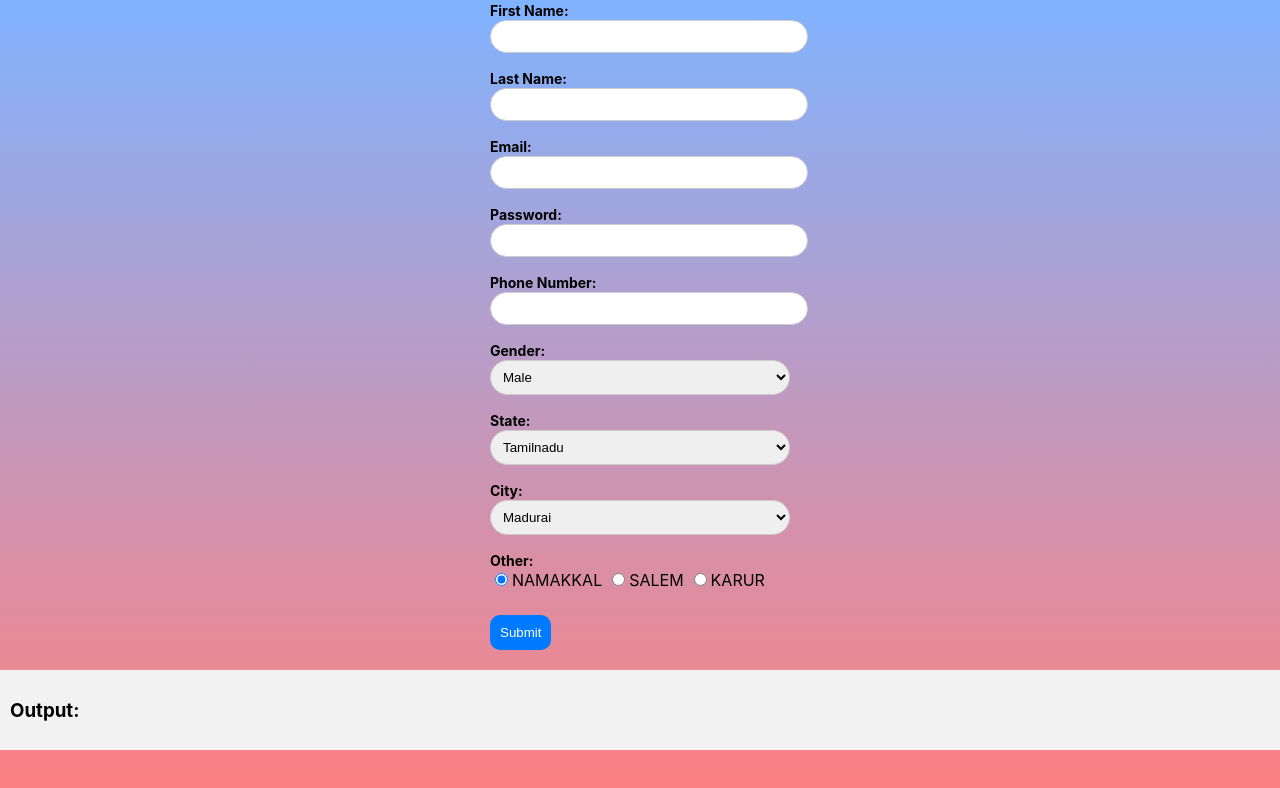
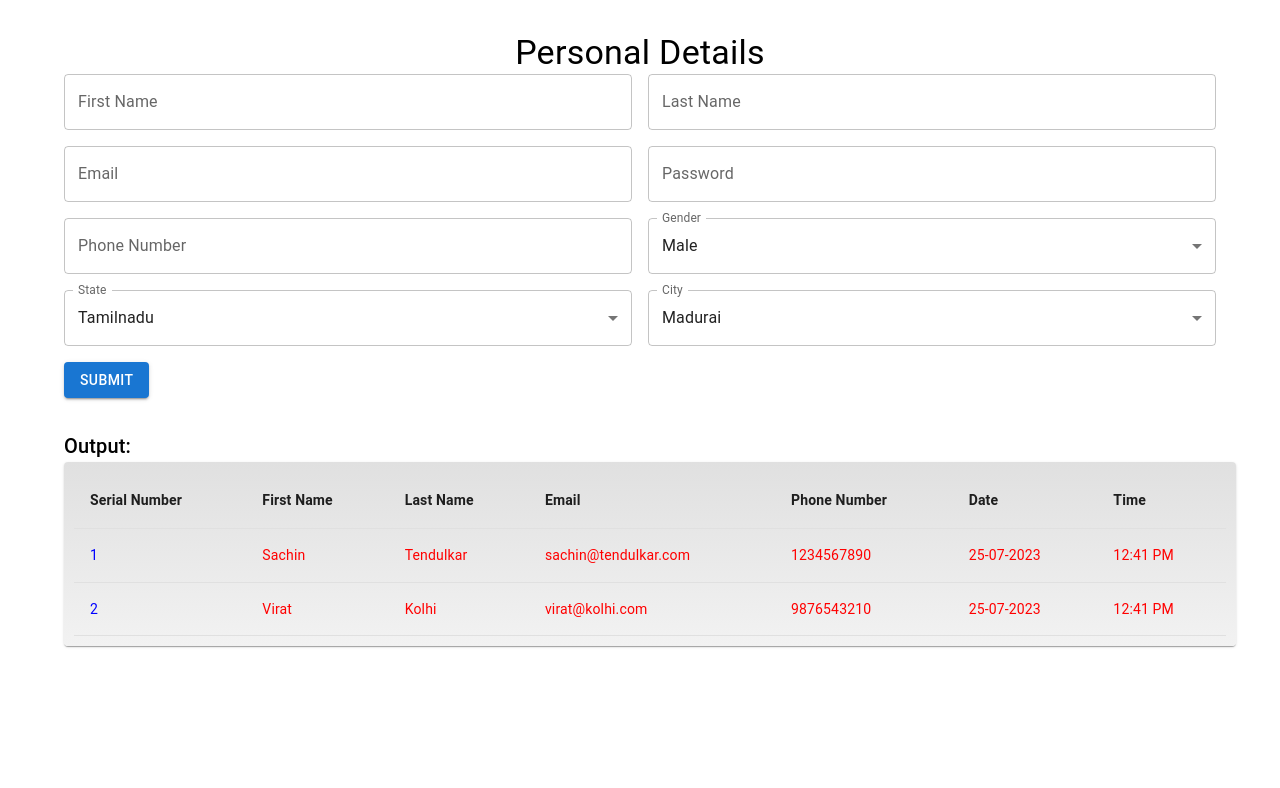
Before and after one commit to Boopalyash/reactjs, a React (Create React App) app: page / in a window 1280 px wide. Shown: the top 788 px of the page. Built offline with nearby package versions, Linux system fonts and the light colour scheme.

Commit message:
updated as table using map

```diff
--- a/package.json
+++ b/package.json
@@ -10,7 +10,9 @@
     "@testing-library/react": "^13.4.0",
     "@testing-library/user-event": "^13.5.0",
     "react": "^18.2.0",
+    "react-bootstrap": "^2.8.0",
     "react-dom": "^18.2.0",
+    "react-moment": "^1.1.3",
     "react-scripts": "5.0.1",
     "web-vitals": "^2.1.4"
   },
--- a/src/EventHandlingInput.js
+++ b/src/EventHandlingInput.js
@@ -1,4 +1,24 @@
 import React, { useState, useEffect } from "react";
+import {
+  Container,
+  Grid,
+  TextField,
+  FormControl,
+  InputLabel,
+  Select,
+  MenuItem,
+  Button,
+  Box,
+  Typography,
+  TableContainer,
+  Table,
+  TableHead,
+  TableBody,
+  TableRow,
+  TableCell,
+  Paper,
+} from "@mui/material";
+import moment from "moment";
 
 const EventHandlingInput = () => {
   const [firstName, setFirstName] = useState("");
@@ -8,10 +28,30 @@ const EventHandlingInput = () => {
   const [phoneNumber, setPhoneNumber] = useState("");
   const [gender, setGender] = useState("male");
   const [state, setState] = useState("tamilnadu");
-  const [city, setCity] = useState("namakkal");
-  const [consoleOutput, setConsoleOutput] = useState([]);
+  const [city, setCity] = useState("madurai");
   const [cityOptions, setCityOptions] = useState([]);
   const [errors, setErrors] = useState({});
+  const [serialNumber, setSerialNumber] = useState(0);
+  const [consoleOutput, setConsoleOutput] = useState([
+    {
+      serialNumber: 1,
+      firstName: "Sachin",
+      lastName: "Tendulkar",
+      email: "sachin@tendulkar.com",
+      phoneNumber: "1234567890",
+      time: moment().format("h:mm A"),
+      date: moment().format("DD-MM-YYYY"),
+    },
+    {
+      serialNumber: 2,
+      firstName: "Virat",
+      lastName: "Kolhi",
+      email: "virat@kolhi.com",
+      phoneNumber: "9876543210",
+      time: moment().format("h:mm A"),
+      date: moment().format("DD-MM-YYYY"),
+    },
+  ]);
 
   const handleChange = (event) => {
     const { name, value } = event.target;
@@ -39,18 +79,18 @@ const EventHandlingInput = () => {
     event.preventDefault();
     const isValid = validateForm();
     if (isValid) {
-      setConsoleOutput([
-        JSON.stringify({
+      const userData = {
+        serialNumber: serialNumber + 3,
         firstName,
         lastName,
         email,
         password,
         phoneNumber,
-          gender,
-          state,
-          city,
-        }),
-      ]);
+        time: moment().format("h:mm A"),
+        date: moment().format("DD-MM-YYYY"),
+      };
+      setConsoleOutput((prevOutput) => [...prevOutput, userData]);
+      setSerialNumber((prevSerialNumber) => prevSerialNumber + 1);
     }
   };
 
@@ -59,9 +99,8 @@ const EventHandlingInput = () => {
     const errors = {};
 
     // Validate First Name
-
-    if (!firstName.trim()) {
-      errors.firstName = "First Name is required ";
+    if (!firstName.length) {
+      errors.firstName = "First Name is required";
       isValid = false;
     } else if (firstName.length < 5) {
       errors.firstName = "Minimum 5 characters required";
@@ -84,11 +123,20 @@ const EventHandlingInput = () => {
     }
 
     // Validate Password
+    const hasUppercase = /[A-Z]/.test(password);
+    const hasLowercase = /[a-z]/.test(password);
+    const hasSymbol = /[!@#$%^&*()_+\-=[\]{};':"\\|,.<>/?]/.test(password);
+    const hasNumber = /\d/.test(password);
+
     if (!password.length) {
       errors.password = "Password is required";
       isValid = false;
     } else if (password.length < 6) {
       errors.password = "Password must be at least 6 characters long";
+      isValid = false;
+    } else if (!(hasUppercase && hasLowercase && hasSymbol && hasNumber)) {
+      errors.password =
+        "Password must contain at least one uppercase letter, one lowercase letter, one symbol, and one number";
       isValid = false;
     }
 
@@ -141,221 +189,192 @@ const EventHandlingInput = () => {
   }, [state]);
 
   return (
-    <div style={styles.container}>
-      <form onSubmit={handleSubmit} style={styles.form}>
-        <div style={styles.formGroup}>
-          <label style={styles.label}>
-            First Name:
-            <input
-              type="text"
+    <Container>
+      <Box mt={4}>
+        <Typography variant="h4" align="center">
+          Personal Details
+        </Typography>
+      </Box>
+
+      <form onSubmit={handleSubmit}>
+        <Grid container spacing={2}>
+          <Grid item xs={12} md={6}>
+            <TextField
+              fullWidth
+              variant="outlined"
+              label="First Name"
               name="firstName"
               value={firstName}
               onChange={handleChange}
-              style={styles.input}
-              required
+              error={!!errors.firstName}
+              helperText={errors.firstName}
             />
-          </label>
-          {errors.firstName && <p style={styles.error}>{errors.firstName}</p>}
-        </div>
-        <div style={styles.formGroup}>
-          <label style={styles.label}>
-            Last Name:
-            <input
-              type="text"
+          </Grid>
+          <Grid item xs={12} md={6}>
+            <TextField
+              fullWidth
+              variant="outlined"
+              label="Last Name"
               name="lastName"
               value={lastName}
               onChange={handleChange}
-              style={styles.input}
-              required
+              error={!!errors.lastName}
+              helperText={errors.lastName}
             />
-          </label>
-          {errors.lastName && <p style={styles.error}>{errors.lastName}</p>}
-        </div>
-        <div style={styles.formGroup}>
-          <label style={styles.label}>
-            Email:
-            <input
-              type="email"
+          </Grid>
+          <Grid item xs={12} md={6}>
+            <TextField
+              fullWidth
+              variant="outlined"
+              label="Email"
               name="email"
               value={email}
               onChange={handleChange}
-              style={styles.input}
-              required
+              error={!!errors.email}
+              helperText={errors.email}
             />
-          </label>
-          {errors.email && <p style={styles.error}>{errors.email}</p>}
-        </div>
-        <div style={styles.formGroup}>
-          <label style={styles.label}>
-            Password:
-            <input
+          </Grid>
+          <Grid item xs={12} md={6}>
+            <TextField
+              fullWidth
+              variant="outlined"
+              label="Password"
+              name="password"
               type="password"
-              name="password"
               value={password}
               onChange={handleChange}
-              style={styles.input}
-              required
+              error={!!errors.password}
+              helperText={errors.password}
             />
-          </label>
-          {errors.password && <p style={styles.error}>{errors.password}</p>}
-        </div>
-        <div style={styles.formGroup}>
-          <label style={styles.label}>
-            Phone Number:
-            <input
-              type="tel"
+          </Grid>
+          <Grid item xs={12} md={6}>
+            <TextField
+              fullWidth
+              variant="outlined"
+              label="Phone Number"
               name="phoneNumber"
               value={phoneNumber}
               onInput={handleInput}
-              style={styles.input}
-              required
+              error={!!errors.phoneNumber}
+              helperText={errors.phoneNumber}
             />
-          </label>
-          {errors.phoneNumber && (
-            <p style={styles.error}>{errors.phoneNumber}</p>
-          )}
-        </div>
-        <div style={styles.formGroup}>
-          <label style={styles.label}>
-            Gender:
-            <select
+          </Grid>
+          <Grid item xs={12} md={6}>
+            <FormControl fullWidth variant="outlined">
+              <InputLabel>Gender</InputLabel>
+              <Select
+                label="Gender"
                 name="gender"
                 value={gender}
                 onChange={handleChange}
-              style={styles.input}
               >
-              <option value="male">Male</option>
-              <option value="female">Female</option>
-              <option value="other">Other</option>
-            </select>
-          </label>
-        </div>
-        <div style={styles.formGroup}>
-          <label style={styles.label}>State:</label>
-          <select
+                <MenuItem value="male">Male</MenuItem>
+                <MenuItem value="female">Female</MenuItem>
+                <MenuItem value="other">Other</MenuItem>
+              </Select>
+            </FormControl>
+          </Grid>
+          <Grid item xs={12} md={6}>
+            <FormControl fullWidth variant="outlined">
+              <InputLabel>State</InputLabel>
+              <Select
+                label="State"
                 name="state"
                 value={state}
                 onChange={handleChange}
-            style={styles.input}
               >
-            <option value="tamilnadu">Tamilnadu</option>
-            <option value="kerala">Kerala</option>
-            <option value="karnataka">Karnataka</option>
-            <option value="other">Other</option>
-          </select>
-        </div>
-
+                <MenuItem value="tamilnadu">Tamilnadu</MenuItem>
+                <MenuItem value="kerala">Kerala</MenuItem>
+                <MenuItem value="karnataka">Karnataka</MenuItem>
+                <MenuItem value="other">Other</MenuItem>
+              </Select>
+            </FormControl>
+          </Grid>
           {cityOptions.length > 0 && (
-          <div style={styles.formGroup}>
-            <label style={styles.label}>City:</label>
-            <select
+            <Grid item xs={12} md={6}>
+              <FormControl fullWidth variant="outlined">
+                <InputLabel>City</InputLabel>
+                <Select
+                  label="City"
                   name="city"
                   value={city}
                   onChange={handleChange}
-              style={styles.input}
                 >
                   {cityOptions.map((option) => (
-                <option key={option.value} value={option.value}>
+                    <MenuItem key={option.value} value={option.value}>
                       {option.label}
-                </option>
+                    </MenuItem>
                   ))}
-            </select>
-          </div>
+                </Select>
+              </FormControl>
+            </Grid>
           )}
-
-        <div style={styles.formGroup}>
-          <label style={styles.label}>Other:</label>
-          <div>
-            <label>
-              <input
-                type="radio"
-                name="city"
-                value="namakkal"
-                checked={city === "namakkal"}
-                onChange={handleChange}
-                style={{ marginRight: "4px" }}
-              />
-              NAMAKKAL
-            </label>
-            <label>
-              <input
-                type="radio"
-                name="city"
-                value="salem"
-                checked={city === "salem"}
-                onChange={handleChange}
-                style={{ marginRight: "4px", marginLeft: "10px" }}
-              />
-              SALEM
-            </label>
-            <label>
-              <input
-                type="radio"
-                name="city"
-                value="karur"
-                checked={city === "karur"}
-                onChange={handleChange}
-                style={{ marginRight: "4px", marginLeft: "10px" }}
-              />
-              KARUR
-            </label>
-          </div>
-        </div>
-
-        <button type="submit" style={styles.button}>
+          <Grid item xs={12}>
+            <Button type="submit" variant="contained" color="primary">
               Submit
-        </button>
+            </Button>
+          </Grid>
+        </Grid>
       </form>
-      <div style={styles.console}>
-        <h3> Output:</h3>
-        {consoleOutput.map((output, index) => (
-          <p key={index}>{output}</p>
+      <Box mt={4}>
+        <Typography variant="h6">Output:</Typography>
+        <TableContainer component={Paper} style={tableContainerStyle}>
+          <Table>
+            <TableHead>
+              <TableRow>
+                <TableCell style={tableCellStyle}>Serial Number</TableCell>
+                <TableCell style={tableCellStyle}>First Name</TableCell>
+                <TableCell style={tableCellStyle}>Last Name</TableCell>
+                <TableCell style={tableCellStyle}>Email</TableCell>
+                <TableCell style={tableCellStyle}>Phone Number</TableCell>
+                <TableCell style={tableCellStyle}>Date</TableCell>
+                <TableCell style={tableCellStyle}>Time</TableCell>
+              </TableRow>
+            </TableHead>
+            <TableBody>
+              {consoleOutput.map((userData, index) => (
+                <TableRow key={index}>
+                  <TableCell style={tableCellStyleNumber}>
+                    {userData.serialNumber}
+                  </TableCell>
+                  <TableCell style={tableCellStyle1}>
+                    {userData.firstName}
+                  </TableCell>
+                  <TableCell style={tableCellStyle1}>
+                    {userData.lastName}
+                  </TableCell>
+                  <TableCell style={tableCellStyle1}>
+                    {userData.email}
+                  </TableCell>
+                  <TableCell style={tableCellStyle1}>
+                    {userData.phoneNumber}
+                  </TableCell>
+                  <TableCell style={tableCellStyle1}>{userData.date}</TableCell>
+                  <TableCell style={tableCellStyle1}>{userData.time}</TableCell>
+                </TableRow>
               ))}
-      </div>
-    </div>
+            </TableBody>
+          </Table>
+        </TableContainer>
+      </Box>
+    </Container>
   );
 };
 
 export default EventHandlingInput;
-
-const styles = {
-  container: {
-    background: "linear-gradient(180deg, #80b3ff, #ff8080)",
-    minHeight: "100vh",
-  },
-  form: {
-    maxWidth: "300px",
-    margin: "0 auto",
-  },
-  formGroup: {
-    marginBottom: "15px",
-  },
-  label: {
+const tableContainerStyle = {
+  background: "linear-gradient(to top, #f2f2f2, #e0e0e0)",
+  padding: "10px",
+};
+const tableCellStyle = {
   fontSize: "14px",
   fontWeight: "bold",
-  },
-  input: {
-    padding: "8px",
-    border: "1px solid #ccc",
-    borderRadius: "20px",
-    width: "100%",
-  },
-  button: {
-    marginTop: "10px",
-    padding: "10px",
-    backgroundColor: "#007bff",
-    color: "#fff",
-    border: "none",
-    borderRadius: "10px",
-    cursor: "pointer",
-  },
-  console: {
-    marginTop: "20px",
-    padding: "10px",
-    backgroundColor: "#f2f2f2",
-  },
-  error: {
-    color: "white",
-    fontSize: "15px",
-  },
 };
+const tableCellStyle1 = {
+  fontSize: "14px",
+  color: "red",
+};
+const tableCellStyleNumber = {
+  fontSize: "14px",
+  color: "blue",
+};
```
Also changed, not shown: 1 other file (tests, documents, lock files or other folders). Lines whose indentation alone changed are shown as unchanged.
